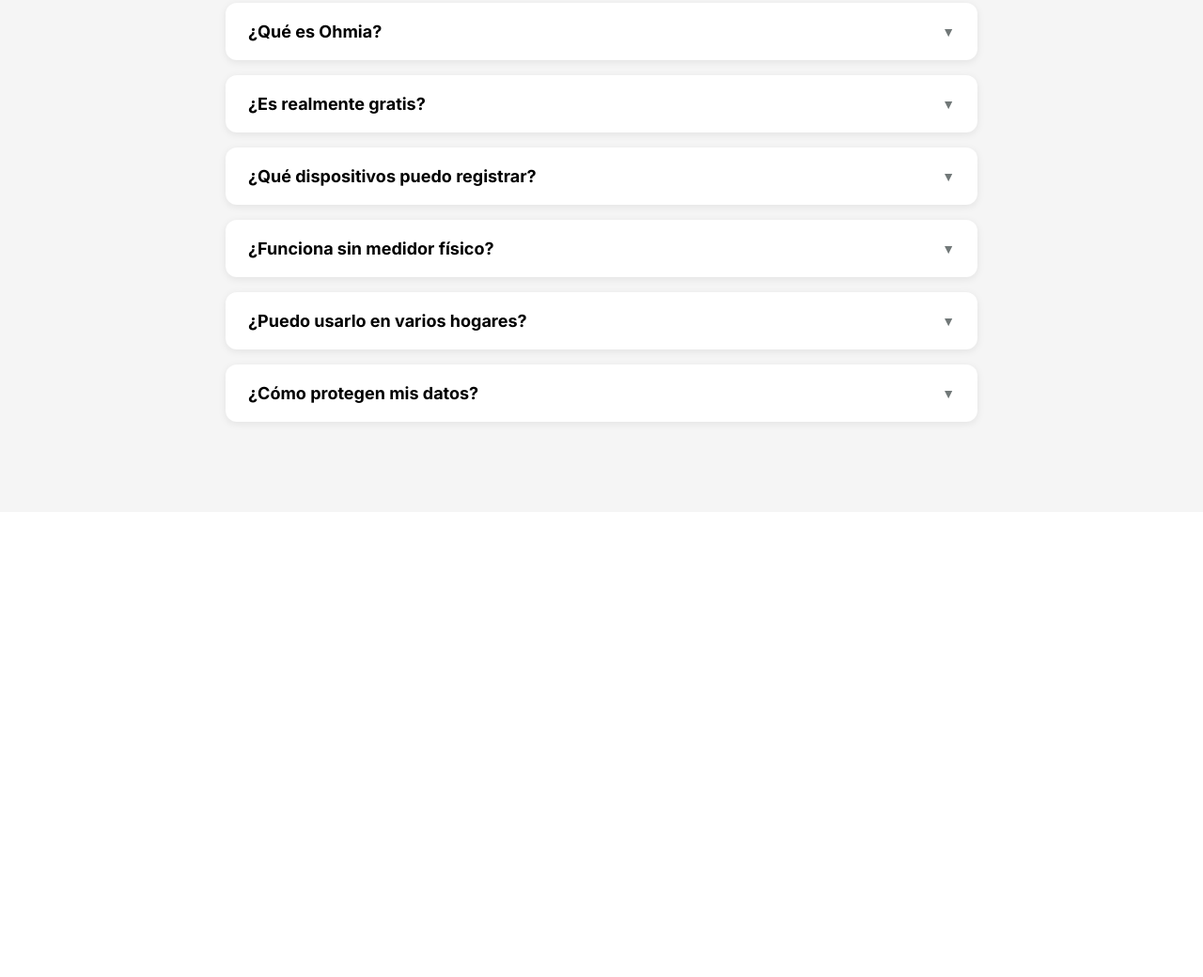
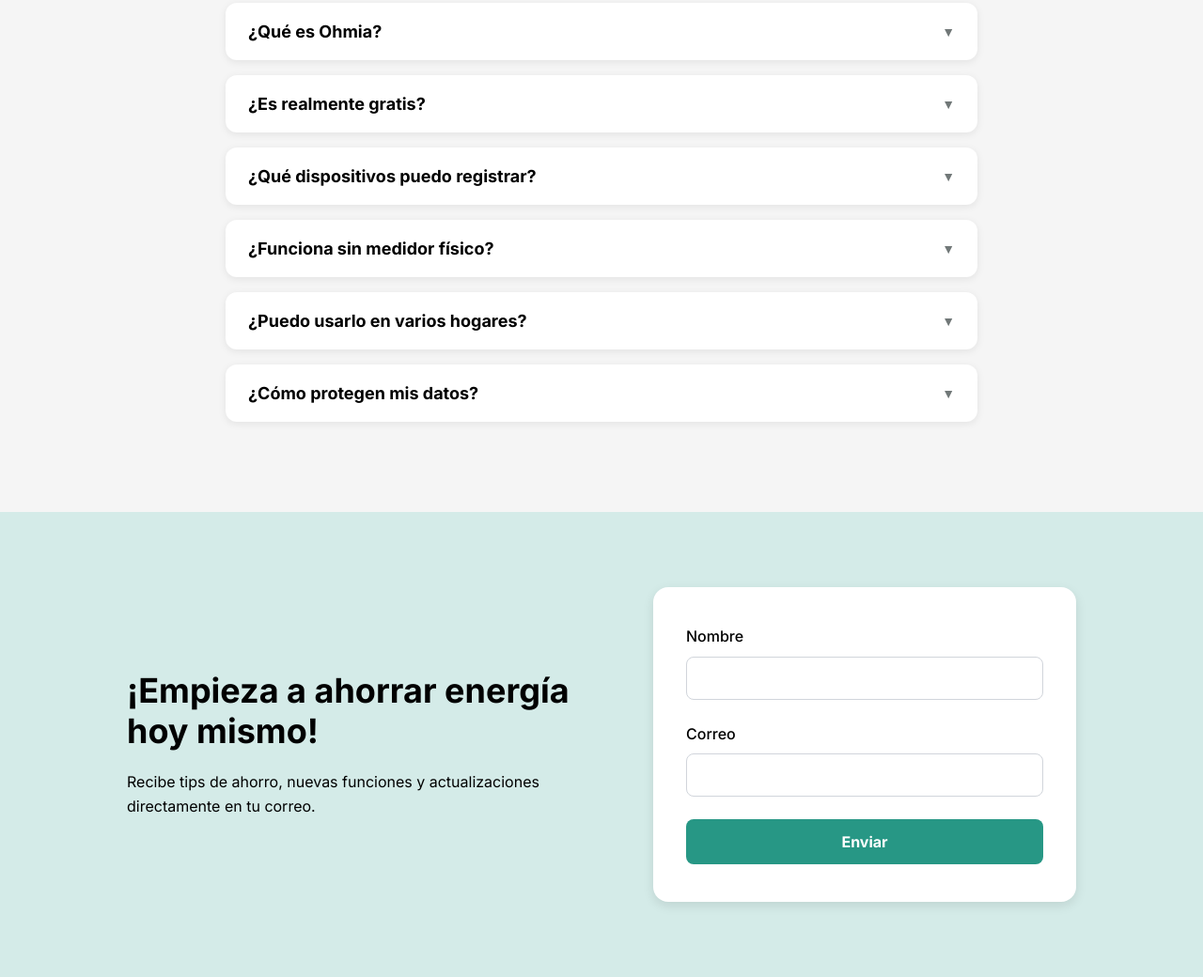
Before and after one commit to Ixooc/Ohmia-LandingPage, a plain HTML site: page index.html in a window 1280 px wide. Shown: the part 3837-4877 px from the top of the page at 94% size. Before the commit the page ends 4382 px from the top, so only its background shows below. Drawn offline with Linux system fonts and the light colour scheme.

Commit message:
feat(register): agregar sección de registro

```diff
--- a/index.html
+++ b/index.html
@@ -74,8 +74,7 @@
       </div>
 
       <div class="hero-image">
-        <img src="images/phone-preview.png" alt="ohmia-in-phone"
-          class="phone-mockup">
+        <img src="images/phone-preview.png" alt="ohmia-in-phone" class="phone-mockup">
       </div>
     </div>
   </section>
@@ -288,6 +287,33 @@
     </div>
   </section>
 
+  <section class="register-section">
+    <div class="register-container">
+      <div class="register-content">
+        <h2 class="register-title">¡Empieza a ahorrar energía hoy mismo!</h2>
+        <p class="register-description">
+          Recibe tips de ahorro, nuevas funciones y actualizaciones directamente en tu correo.
+        </p>
+      </div>
+
+      <div class="register-form-container">
+        <form class="register-form">
+          <div class="form-group">
+            <label for="name" class="form-label">Nombre</label>
+            <input type="text" id="name" name="name" class="form-input" placeholder="" required>
+          </div>
+
+          <div class="form-group">
+            <label for="email" class="form-label">Correo</label>
+            <input type="email" id="email" name="email" class="form-input" placeholder="" required>
+          </div>
+
+          <button type="submit" class="form-submit-button">Enviar</button>
+        </form>
+      </div>
+    </div>
+  </section>
+
   <script src="script.js"></script>
 </body>
 
--- a/styles.css
+++ b/styles.css
@@ -820,3 +820,143 @@ body {
         font-size: 16px;
     }
 }
+
+.register-section {
+    background-color: #d4ebe8;
+    padding: 80px 20px;
+}
+
+.register-container {
+    align-items: center;
+    display: flex;
+    gap: 60px;
+    justify-content: center;
+    margin: 0 auto;
+    max-width: 1200px;
+}
+
+.register-content {
+    flex: 1;
+    max-width: 500px;
+}
+
+.register-title {
+    color: #000000;
+    font-family: 'Inter', sans-serif;
+    font-size: 36px;
+    font-weight: 700;
+    line-height: 1.2;
+    margin-bottom: 20px;
+}
+
+.register-description {
+    color: #000000;
+    font-family: 'Inter', sans-serif;
+    font-size: 16px;
+    line-height: 1.6;
+    margin: 0;
+}
+
+.register-form-container {
+    background-color: #ffffff;
+    border-radius: 16px;
+    box-shadow: 0 4px 12px rgba(0, 0, 0, 0.1);
+    flex: 1;
+    max-width: 450px;
+    padding: 40px 35px;
+}
+
+.register-form {
+    display: flex;
+    flex-direction: column;
+    gap: 24px;
+}
+
+.form-group {
+    display: flex;
+    flex-direction: column;
+    gap: 8px;
+}
+
+.form-label {
+    color: #000000;
+    font-family: 'Inter', sans-serif;
+    font-size: 16px;
+    font-weight: 500;
+}
+
+.form-input {
+    border: 1px solid #d1d5db;
+    border-radius: 8px;
+    color: #000000;
+    font-family: 'Inter', sans-serif;
+    font-size: 16px;
+    padding: 12px 16px;
+    transition: border-color 0.3s ease;
+}
+
+.form-input:focus {
+    border-color: #279785;
+    outline: none;
+}
+
+.form-submit-button {
+    background-color: #279785;
+    border: none;
+    border-radius: 8px;
+    color: #ffffff;
+    cursor: pointer;
+    font-family: 'Inter', sans-serif;
+    font-size: 16px;
+    font-weight: 600;
+    padding: 14px 24px;
+    transition: background-color 0.3s ease;
+    width: 100%;
+}
+
+.form-submit-button:hover {
+    background-color: #248C85;
+}
+
+.form-submit-button:focus {
+    outline: 2px solid #279785;
+    outline-offset: 2px;
+}
+
+@media (max-width: 768px) {
+    .register-section {
+        padding: 60px 20px;
+    }
+
+    .register-container {
+        flex-direction: column;
+        gap: 40px;
+    }
+
+    .register-content {
+        max-width: 100%;
+        text-align: center;
+    }
+
+    .register-title {
+        font-size: 28px;
+    }
+
+    .register-description {
+        font-size: 16px;
+    }
+
+    .register-form-container {
+        max-width: 100%;
+        padding: 30px 25px;
+    }
+
+    .form-input {
+        font-size: 16px;
+    }
+
+    .form-submit-button {
+        font-size: 16px;
+        padding: 12px 20px;
+    }
+}
```
